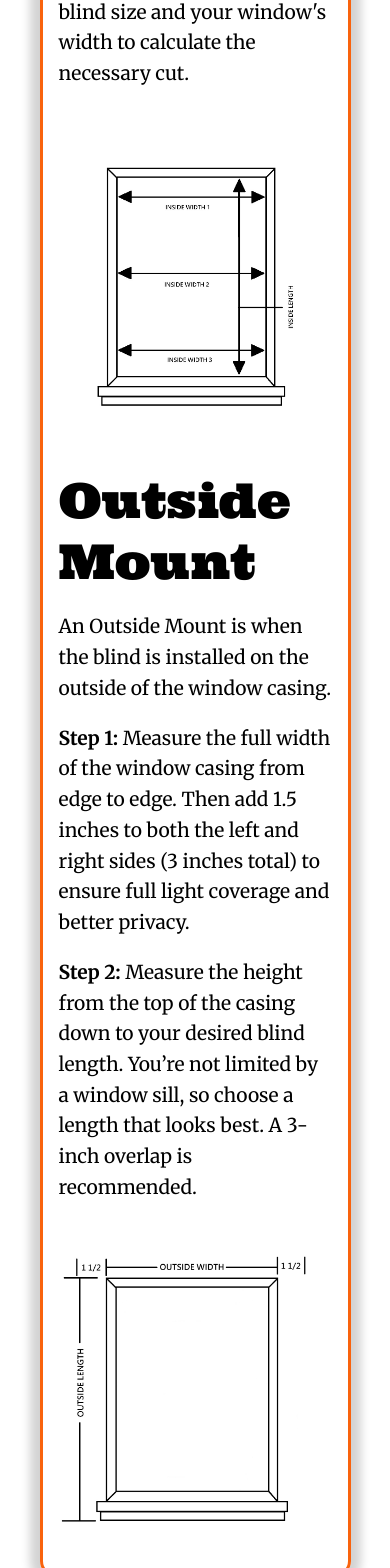
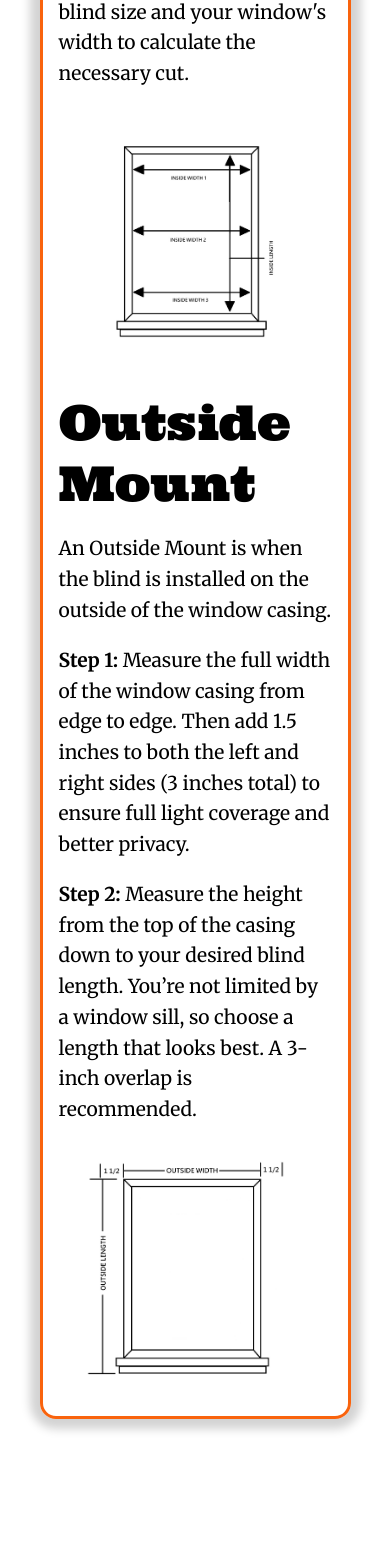
Before and after one commit to Anthony-Ghilardi/ExactBlinds, a React (Create React App) app in the folder frontend/: page /howto in a window 390 px wide. Shown: the part 2180-3748 px from the top of the page. After the commit the page ends 3647 px from the top, so only its background shows below. Built offline with nearby package versions, Linux system fonts and the light colour scheme; no server answers.

Commit message:
Tutorial page media query in progress

```diff
--- a/frontend/src/components/Tutorial/Tutorial.jsx
+++ b/frontend/src/components/Tutorial/Tutorial.jsx
@@ -49,7 +49,7 @@ export default function Tutorial() {
           </p>
         </article>
 
-        <div>
+        <div className="inside-mount-img-container">
           <img
             className="inside-mount-image"
             src={InsideMountHelper}
--- a/frontend/src/components/Tutorial/tutorial.css
+++ b/frontend/src/components/Tutorial/tutorial.css
@@ -99,6 +99,33 @@
   line-height: 1.5;
 }
 
+@media (max-width: 1024px) {
+  .tutorial-body-container {
+    display: flex;
+    flex-direction: column;
+  }
+
+  .inside-mount-image {
+    display: flex;
+    justify-content: center;
+    align-items: center;
+    margin: 0 auto;
+    max-width: 80%;
+    height: auto;
+    object-fit: cover;
+  }
+
+  .outside-mount-image {
+    display: flex;
+    justify-content: center;
+    align-items: center;
+    margin: 0 auto;
+    max-width: 80%;
+    height: auto;
+    object-fit: cover;
+  }
+}
+
 @media (max-width: 900px) {
   .tutorial-body-container {
     display: flex;
```
